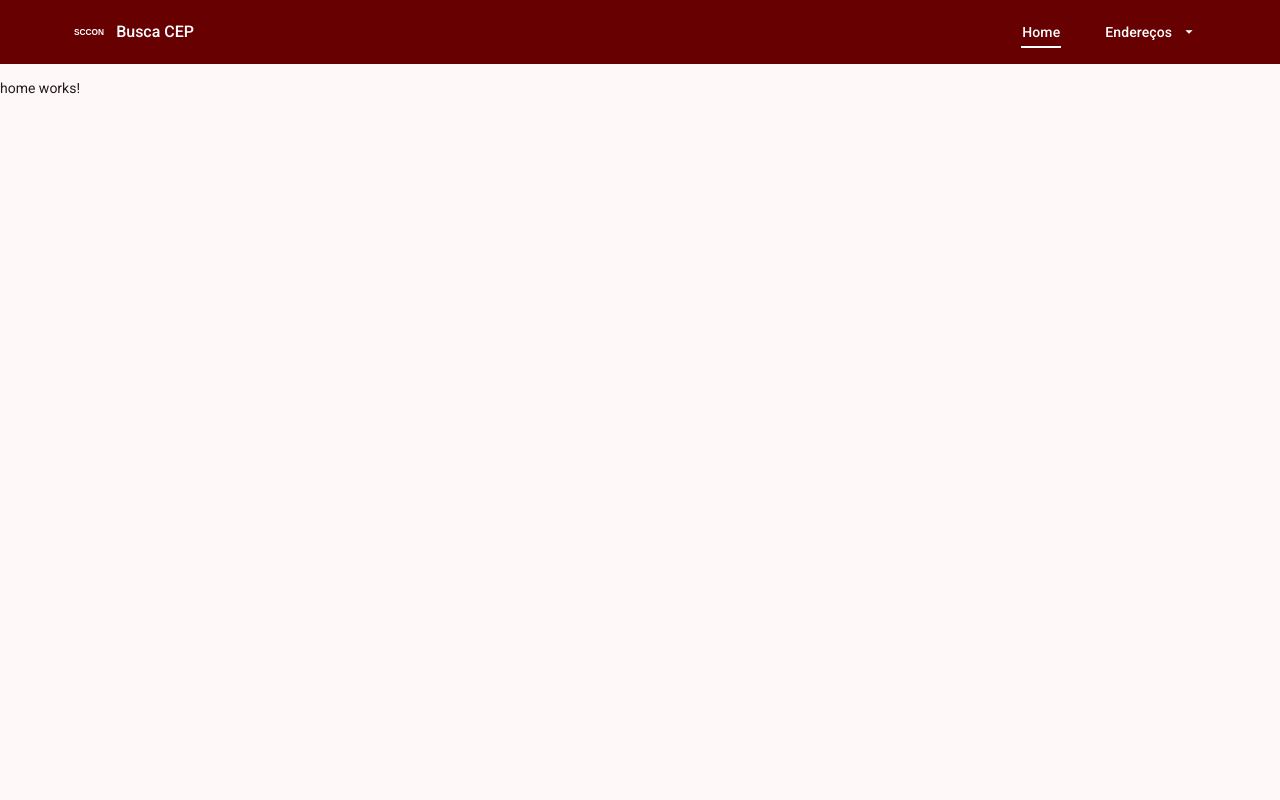
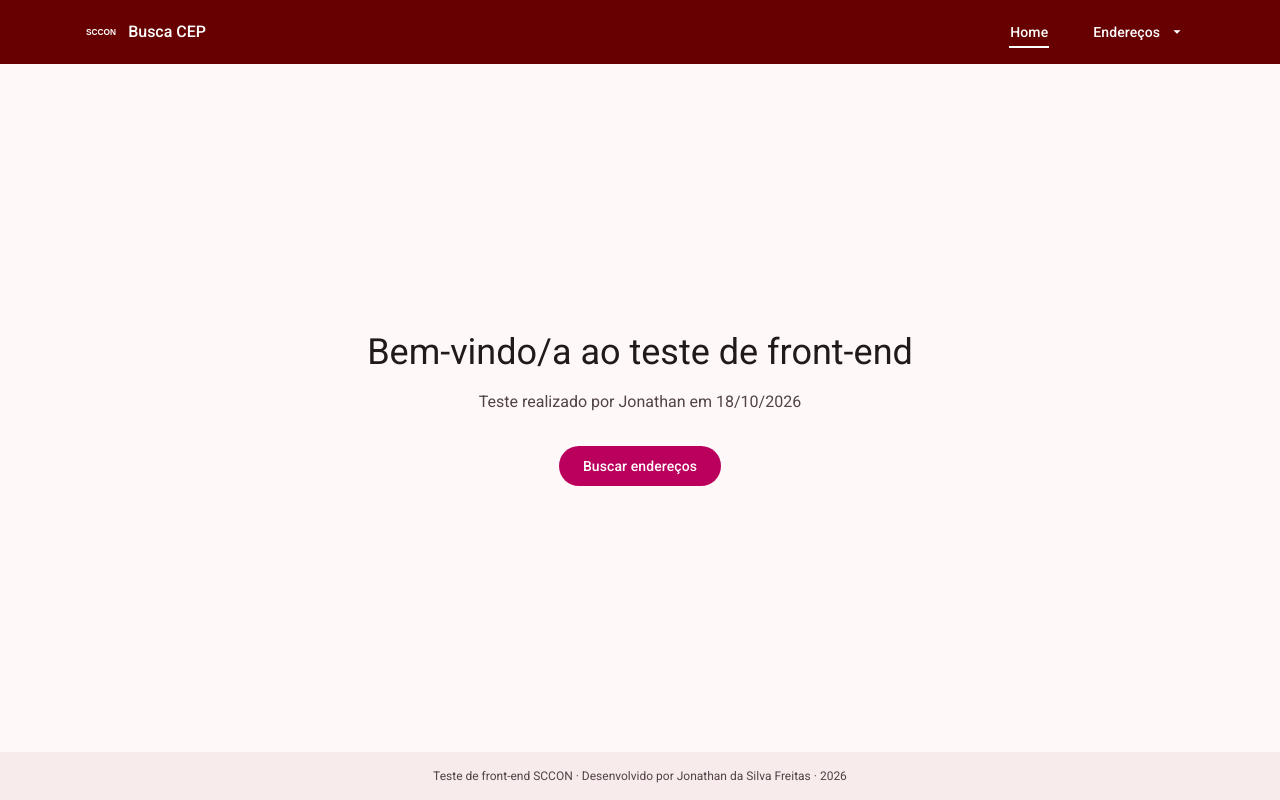
Before and after one commit to jonathanfreitas1/busca-cep, an Angular app: page / in a window 1280 px wide. Built offline with nearby package versions, Linux system fonts and the light colour scheme.

Commit message:
feat: adiciona shell com main, footer e link de acessibilidade, e Home

```diff
--- a/src/app/app.html
+++ b/src/app/app.html
@@ -1,2 +1,17 @@
+<a class="pular-para-conteudo" href="#conteudo" (click)="pularParaConteudo($event)">
+  Pular para o conteúdo
+</a>
+
 <app-header />
-<router-outlet />
+
+<main #conteudo id="conteudo" class="conteudo container" tabindex="-1">
+  <router-outlet />
+</main>
+
+<footer class="rodape">
+  <div class="container">
+    <p class="rodape__texto">
+      Teste de front-end SCCON · Desenvolvido por Jonathan da Silva Freitas · 2026
+    </p>
+  </div>
+</footer>
--- a/src/app/app.scss
+++ b/src/app/app.scss
@@ -0,0 +1,62 @@
+@use 'variables' as *;
+
+// -------------------------------------------------------------
+// Shell: ocupa no mínimo a altura da tela, para o footer ficar
+// sempre no rodapé, mesmo em páginas com pouco conteúdo.
+// -------------------------------------------------------------
+:host {
+  display: flex;
+  flex-direction: column;
+  min-height: 100dvh;
+}
+
+// -------------------------------------------------------------
+// "Pular para o conteúdo": fora da tela até receber foco pelo teclado
+// -------------------------------------------------------------
+.pular-para-conteudo {
+  position: absolute;
+  top: $espaco-2;
+  left: $espaco-2;
+  z-index: 20; // acima do header (z-index 10)
+  padding: $espaco-2 $espaco-3;
+  background-color: $cor-marca-contraste;
+  color: $cor-marca;
+  font-weight: 500;
+  border-radius: $raio-borda;
+  transform: translateY(-200%);
+  transition: transform $transicao;
+
+  &:focus {
+    transform: translateY(0);
+  }
+}
+
+// -------------------------------------------------------------
+// Conteúdo principal: cresce para ocupar o espaço livre
+// -------------------------------------------------------------
+.conteudo {
+  flex: 1;
+  display: flex;
+  flex-direction: column;
+  padding-block: $espaco-4;
+
+  // Recebe foco só via código (tabindex="-1"); o contorno não ajuda aqui
+  &:focus {
+    outline: none;
+  }
+}
+
+// -------------------------------------------------------------
+// Rodapé
+// -------------------------------------------------------------
+.rodape {
+  padding-block: $espaco-3;
+  background-color: var(--mat-sys-surface-container);
+  color: var(--mat-sys-on-surface-variant);
+  font: var(--mat-sys-body-small);
+  text-align: center;
+
+  &__texto {
+    margin: 0;
+  }
+}
--- a/src/app/app.ts
+++ b/src/app/app.ts
@@ -1,4 +1,4 @@
-import { Component } from '@angular/core';
+import { Component, ElementRef, viewChild } from '@angular/core';
 import { RouterOutlet } from '@angular/router';
 import { Header } from './core/layout/header/header';
 
@@ -9,5 +9,12 @@ import { Header } from './core/layout/header/header';
   templateUrl: './app.html',
 })
 export class App {
+  private readonly conteudo = viewChild.required<ElementRef<HTMLElement>>('conteudo');
 
+  // Move o foco para o <main> sem navegar: com <base href="/">, um href="#conteudo"
+  // levaria para "/#conteudo" e recarregaria a página na Home.
+  protected pularParaConteudo(evento: Event): void {
+    evento.preventDefault();
+    this.conteudo().nativeElement.focus();
+  }
 }
--- a/src/app/features/home/home/home.html
+++ b/src/app/features/home/home/home.html
@@ -1 +1,9 @@
-<p>home works!</p>
+<section class="boas-vindas" aria-labelledby="boas-vindas-titulo">
+  <h1 id="boas-vindas-titulo" class="boas-vindas__titulo">Bem-vindo/a ao teste de front-end</h1>
+
+  <p class="boas-vindas__autoria">
+    Teste realizado por Jonathan em <time datetime="2026-10-18">18/10/2026</time>
+  </p>
+
+  <a matButton="filled" class="boas-vindas__acao" routerLink="/enderecos">Buscar endereços</a>
+</section>
--- a/src/app/features/home/home/home.scss
+++ b/src/app/features/home/home/home.scss
@@ -0,0 +1,38 @@
+@use 'variables' as *;
+@use 'mixins' as *;
+
+// Ocupa todo o espaço do <main> e centraliza o conteúdo (como no wireframe)
+:host {
+  flex: 1;
+  display: flex;
+  align-items: center;
+  justify-content: center;
+  text-align: center;
+}
+
+.boas-vindas {
+  display: flex;
+  flex-direction: column;
+  align-items: center;
+  gap: $espaco-3;
+
+  &__titulo {
+    margin: 0;
+    font: var(--mat-sys-headline-small);
+    text-wrap: balance; // equilibra as linhas e evita quebrar "front-end" no meio
+
+    @include a-partir-de(md) {
+      font: var(--mat-sys-display-small);
+    }
+  }
+
+  &__autoria {
+    margin: 0;
+    font: var(--mat-sys-body-large);
+    color: var(--mat-sys-on-surface-variant);
+  }
+
+  &__acao {
+    margin-top: $espaco-3;
+  }
+}
--- a/src/app/features/home/home/home.ts
+++ b/src/app/features/home/home/home.ts
@@ -1,7 +1,9 @@
 import { Component } from '@angular/core';
+import { MatButtonModule } from '@angular/material/button';
+import { RouterLink } from '@angular/router';
 
 @Component({
-  imports: [],
+  imports: [RouterLink, MatButtonModule],
   selector: 'app-home',
   styleUrl: './home.scss',
   templateUrl: './home.html',
--- a/src/styles.scss
+++ b/src/styles.scss
@@ -50,3 +50,11 @@ body {
   margin: 0;
   height: 100%;
 }
+
+// Largura e altura passam a incluir padding e borda.
+// (Normalmente vem no "reboot" do Bootstrap, que não importamos.)
+*,
+*::before,
+*::after {
+  box-sizing: border-box;
+}
```
Also changed, not shown: 2 other files (tests, documents, lock files or other folders).
